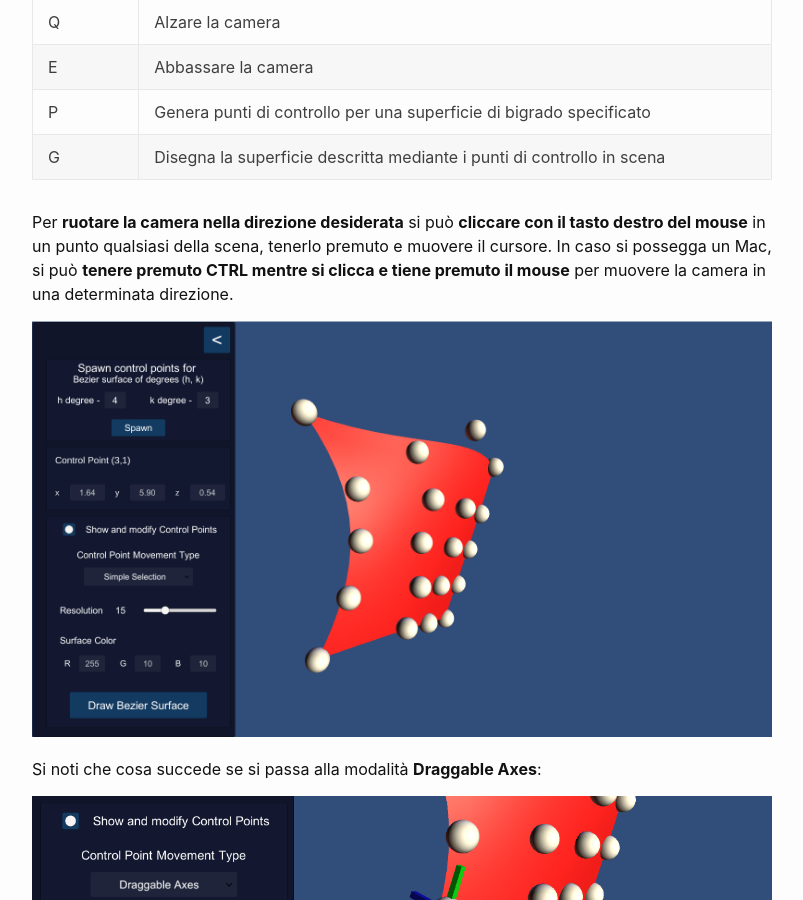
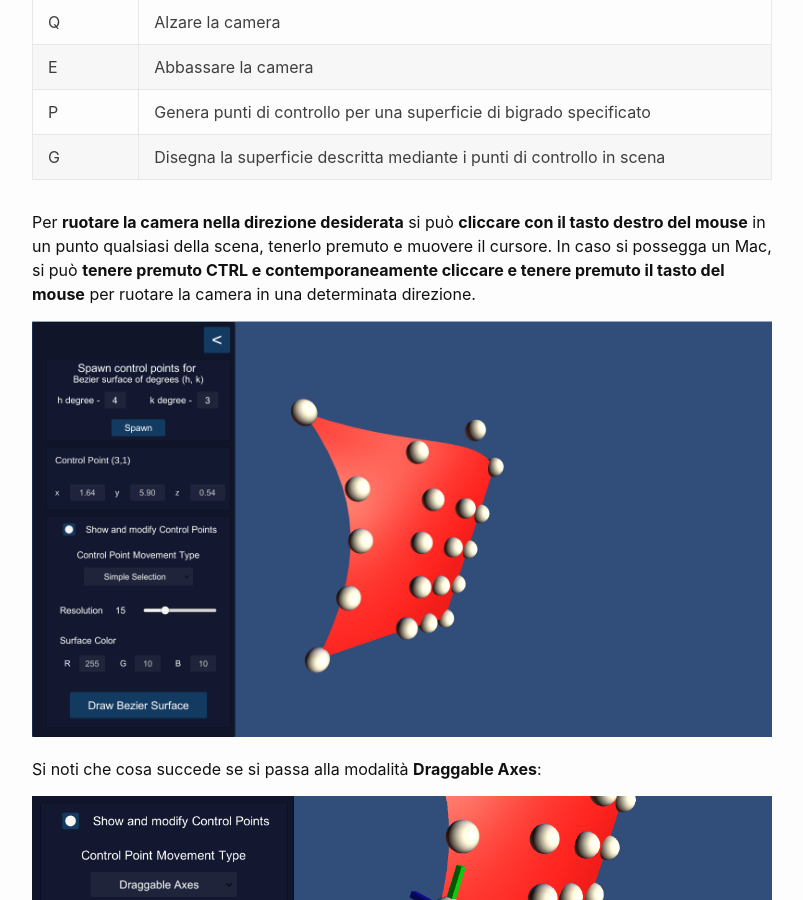
Before and after one commit to aslynatilla/GeoCompSite, a Jekyll site: the page built from manual.markdown, in a window 1280 px wide and 900 px high, scrolled down 9567 px. Shown: the whole window, without its empty margins (238-1041 px from the left). Built offline with Jekyll 4.4.1, drawn with Linux system fonts in a browser that asks for light colours.

Commit message:
Rephrasing

```diff
--- a/manual.markdown
+++ b/manual.markdown
@@ -215,7 +215,7 @@ Segue una lista di comandi utili.
 | G | Disegna la superficie descritta mediante i punti di controllo in scena |
 
 Per **ruotare la camera nella direzione desiderata** si può **cliccare con il tasto destro del mouse** in un punto qualsiasi della scena, tenerlo premuto e muovere il cursore.
-In caso si possegga un Mac, si può **tenere premuto CTRL mentre si clicca e tiene premuto il mouse** per muovere la camera in una determinata direzione.
+In caso si possegga un Mac, si può **tenere premuto CTRL e contemporaneamente cliccare e tenere premuto il tasto del mouse** per ruotare la camera in una determinata direzione.
 
 <div class='infoimagecontainer'>
 <img class='infoimage' src="assets/images/RedDifferentAngle.png">
```
